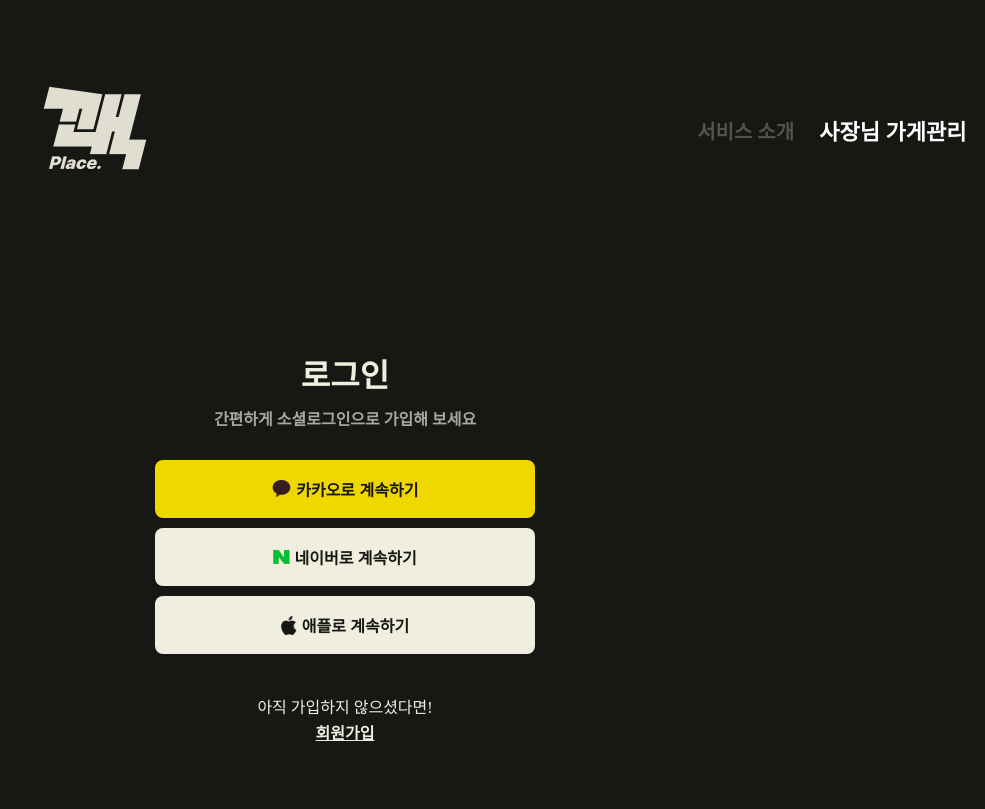
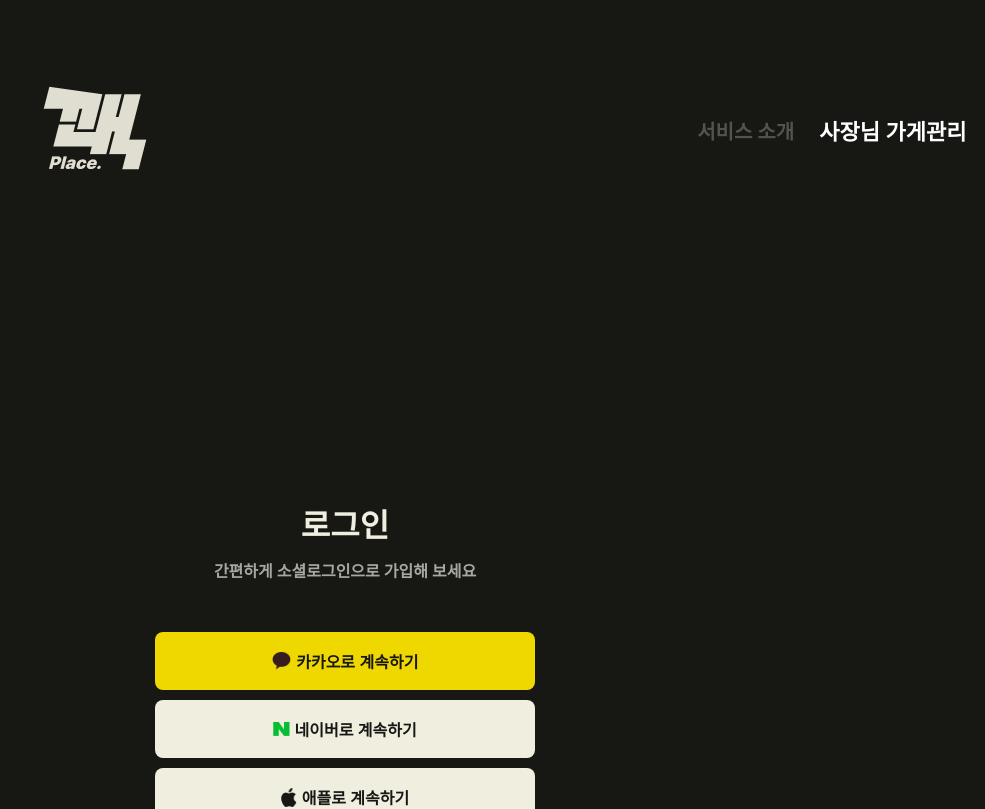
Before and after one commit to Quack-kr/quack-web, a React (Vite) app: page /management/signin in a window 1280 px wide. Shown: the top 809 px of the page, without its empty margins (295-1280 px from the left). Built offline with nearby package versions, Linux system fonts and the light colour scheme; a web font is replaced by a local one.

Commit message:
[style] 로그인, 회원가입 페이지 UI 수정

```diff
--- a/src/components/SocialLoginCompoent.tsx
+++ b/src/components/SocialLoginCompoent.tsx
@@ -7,7 +7,7 @@
 const SocialLoginContainer = styled.div`
   display: flex;
   flex-direction: column;
-  margin: 30px 0;
+  margin: 50px 0;
 `
 
 const SocialLoginBtn = styled.button`
--- a/src/pages/SignInPage/SignIn.tsx
+++ b/src/pages/SignInPage/SignIn.tsx
@@ -20,14 +20,14 @@
   flex-direction: column;
   justify-content: center;
   align-items: center;
-  margin: 150px 0;
+  margin: 300px 0;
 `;
 
 const LoginTitle = styled.div`
   font-size: 2rem;
   color: #EFEEDF;
   font-weight: bold;
-  margin-bottom: 10px;
+  margin-bottom: 12px;
 `
 
 const LoginSubTitle = styled.div`
--- a/src/pages/SignUpPage/SignUp.tsx
+++ b/src/pages/SignUpPage/SignUp.tsx
@@ -8,7 +8,7 @@
   flex-direction: column;
   justify-content: center;
   align-items: center;
-  margin: 150px 0;
+  margin: 300px 0;
 `;
 
 const RegisterTitle = styled.div`
```
